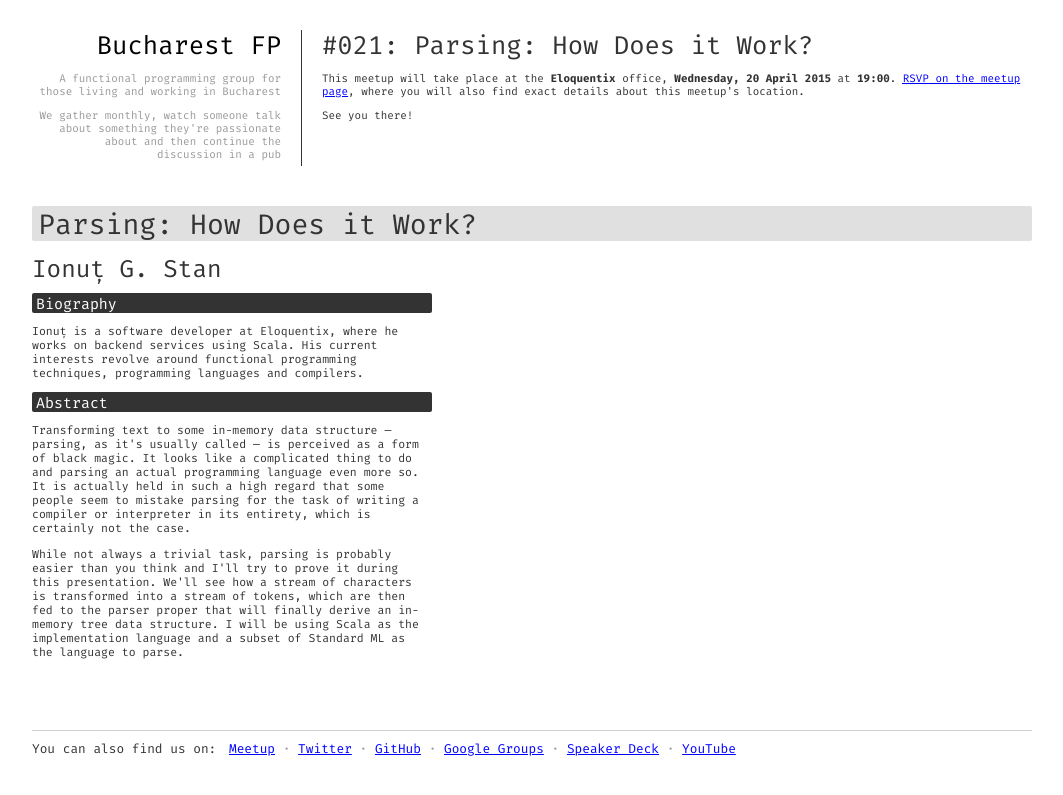
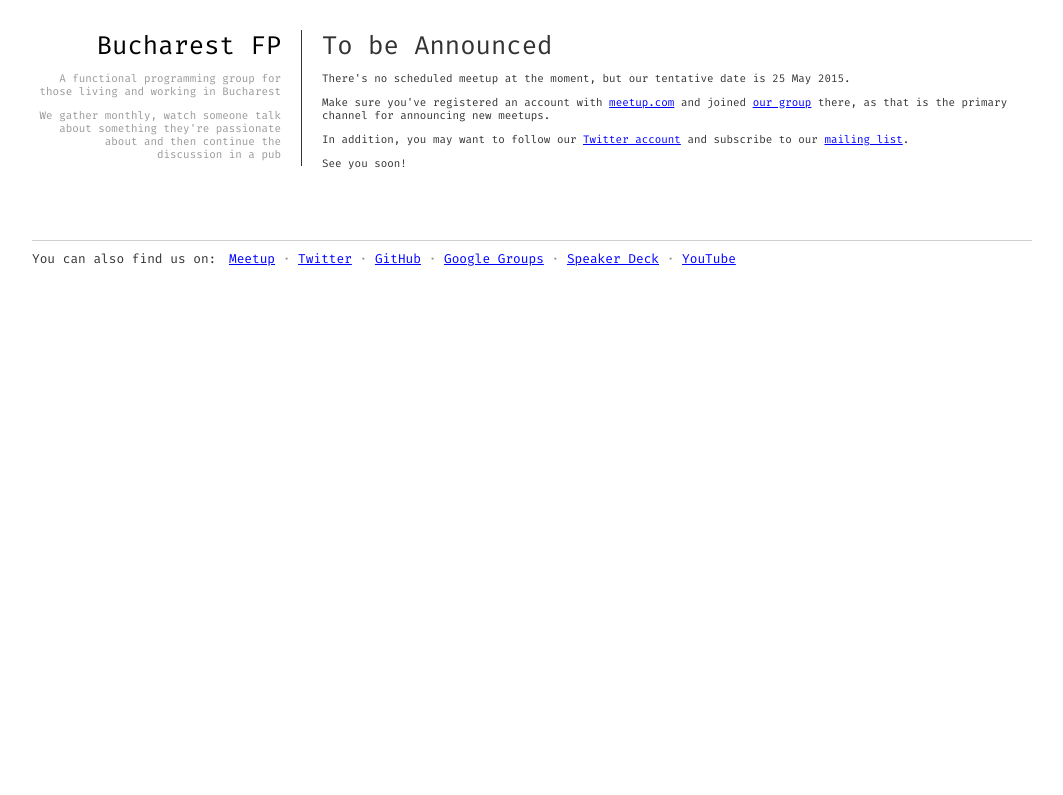
Before and after one commit to bucharestfp/bucharestfp.github.io, a Jekyll site: the page built from next.md, in a window 1280 px wide. Shown: the top 795 px of the page, without its empty margins (108-1171 px from the left). Built offline with Jekyll 4.4.1, drawn with Linux system fonts in a browser that asks for light colours.

```diff
--- a/next.md
+++ b/next.md
@@ -1,9 +1,9 @@
 ---
 layout: default
-title: "Parsing: How Does it Work?"
+title: "To be Announced"
 next: true
-date: "2016-04-20 19:00:00"
-edition: "#021"
+date: "2016-05-25 19:00:00"
+edition: "#022"
 permalink: /next/
 ---
 
@@ -15,25 +15,25 @@ permalink: /next/
     where you will also find exact details about this meetup's location.</p>
     <p>No presentation has been scheduled for this meetup, just free discussions.</p>
   <p>See you there!</p> -->
-  <h1>#021: Parsing: How Does it Work?</h1>
+  <!-- <h1>#021: Parsing: How Does it Work?</h1>
   <p>This meetup will take place at the <strong>Eloquentix</strong> office,
     <strong>Wednesday, 20 April 2015</strong> at <strong>19:00</strong>.
     <a href="http://www.meetup.com/bucharestfp/events/229930833/"><abbr title="Répondez, S’il Vous Plaît">RSVP</abbr> on the meetup page</a>,
     where you will also find exact details about this meetup's location.</p>
-  <p>See you there!</p>
-  <!-- <h1>To be Announced</h1>
-  <p>There's no scheduled meetup at the moment, but our tentative date is 19 December 2015.</p>
+  <p>See you there!</p> -->
+  <h1>To be Announced</h1>
+  <p>There's no scheduled meetup at the moment, but our tentative date is 25 May 2015.</p>
   <p>Make sure you've registered an account with <a href="http://www.meetup.com/">meetup.com</a>
     and joined <a href="http://www.meetup.com/bucharestfp/">our group</a> there, as that is the
     primary channel for announcing new meetups.</p>
   <p>In addition, you may want to follow our <a href="https://twitter.com/bucharestfp">Twitter account</a>
     and subscribe to our <a href="https://groups.google.com/forum/#!forum/bucharestfp">mailing list</a>.</p>
-  <p>See you soon!</p> -->
+  <p>See you soon!</p>
 </div>
 
 <div class="clear-fix"></div>
 
-<div class="presentation">
+<!-- <div class="presentation">
   <h1>Parsing: How Does it Work?</h1>
   <div class="details">
     <div class="left">
@@ -63,4 +63,4 @@ permalink: /next/
       </div>
     </div>
   </div>
-</div>
+</div> -->
```
Also changed, not shown: _posts/2016-02-25-software-transactional-memory.md (+1 -1 lines), _posts/2016-03-03-coding-dojo-structural-recursion-in-haskell-part-2.md (+1 -1 lines), _posts/2016-04-20-parsing-how-does-it-work.md (added, +60 -0 lines).
